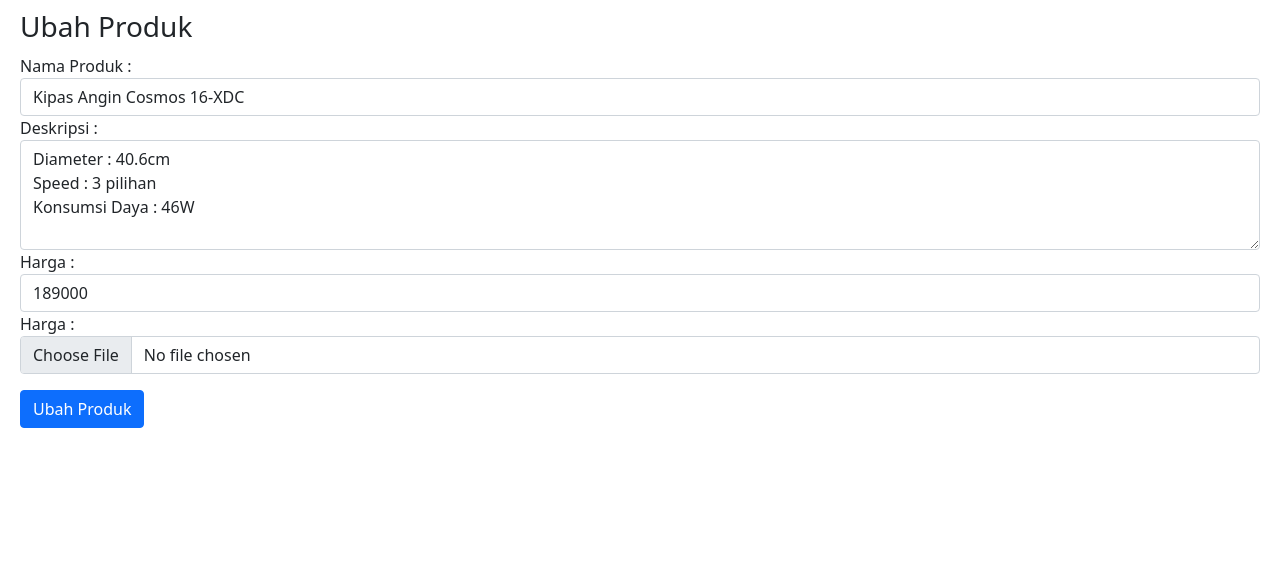
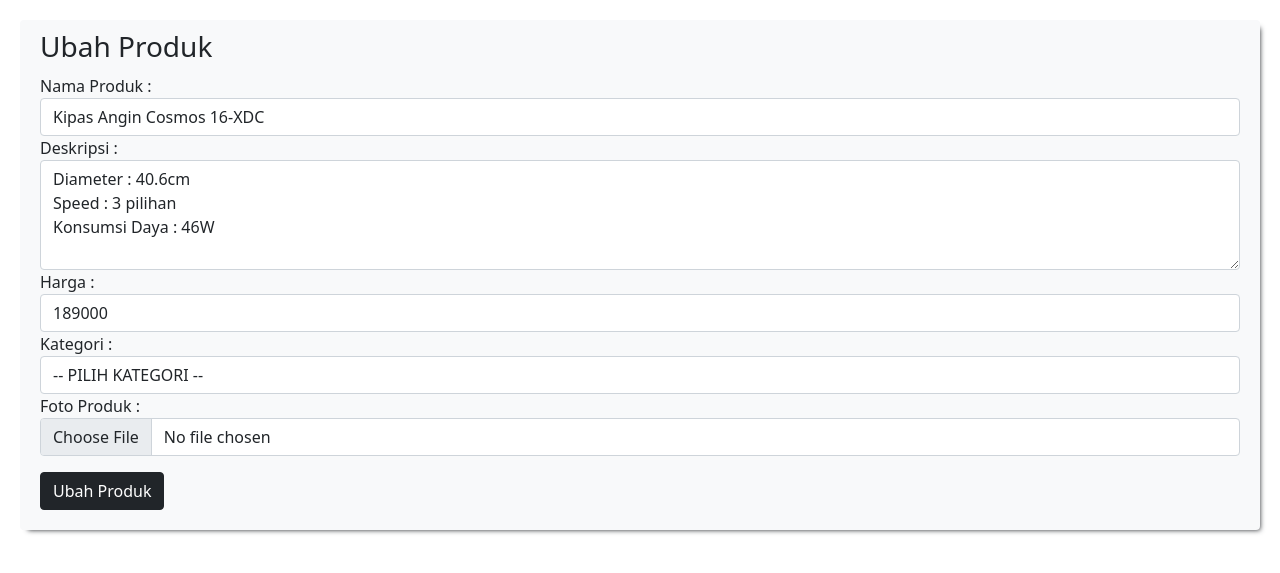
Before and after one commit to AlyaRusyda/TokoOnline-PHP-Mysql, a PHP site: page /ubah_produk.php?id_produk=16 in a window 1280 px wide. Shown: the top 573 px of the page. Run offline with PHP 8.4, Linux system fonts and the light colour scheme; data comes from the database, SQL or seed files in the repository.

Commit message:
Add files via upload

```diff
--- a/onlinestore/ubah_produk.php
+++ b/onlinestore/ubah_produk.php
@@ -1,34 +1,54 @@
 <!DOCTYPE html>
 <html>
+
 <head>
     <link href="https://cdn.jsdelivr.net/npm/bootstrap@5.0.1/dist/css/bootstrap.min.css" rel="stylesheet" integrity="sha384-+0n0xVW2eSR5OomGNYDnhzAbDsOXxcvSN1TPprVMTNDbiYZCxYbOOl7+AMvyTG2x" crossorigin="anonymous">
     <title></title>
     <style>
         * {
-            margin : 10px;
+            margin: 10px;
         }
     </style>
 </head>
+
 <body>
     <?php
     include "connect.php";
-        $qry_get_produk=mysqli_query($conn,"select * from produk where id_produk = '".$_GET['id_produk']."'");
-        $dt_produk=mysqli_fetch_array($qry_get_produk);
+    $qry_get_produk = mysqli_query($conn, "select * from produk where id_produk = '" . $_GET['id_produk'] . "'");
+    $dt_produk = mysqli_fetch_array($qry_get_produk);
     ?>
+    <div class="col-md rounded bg-light" style="box-shadow: 4px 4px 5px -4px;padding:10px">
         <h3>Ubah Produk</h3>
         <form action="proses_ubah_produk.php" method="post">
-        <input type="hidden" name="id_produk" value="<?=$dt_produk['id_produk']?>">
+            <input type="hidden" name="id_produk" value="<?= $dt_produk['id_produk'] ?>">
             Nama Produk :
-        <input type="text" name="nama_produk" value="<?=$dt_produk['nama_produk']?>" class="form-control">
+            <input type="text" name="nama_produk" value="<?= $dt_produk['nama_produk'] ?>" class="form-control">
             Deskripsi :
-        <textarea name="deskripsi" class="form-control" rows="4"><?=$dt_produk['deskripsi']?></textarea>
+            <textarea name="deskripsi" class="form-control" rows="4"><?= $dt_produk['deskripsi'] ?></textarea>
             Harga :
-        <input type="number" name="harga" value="<?=$dt_produk['harga']?>" class="form-control">
-        Harga :
-        <input type="file" name="foto" value="<?=$dt_produk['foto']?>" class="form-control">
-        <input type="submit" name="simpan" value="Ubah Produk" class="btn btn-primary mt-3">
+            <input type="number" name="harga" value="<?= $dt_produk['harga'] ?>" class="form-control">
+            Kategori :
+            <select name="kategori" id="" class="form-control" <?= $dt_produk['kategori'] ?>>
+                <option value="">-- PILIH KATEGORI --</option>
+                <option value="elektronik">Elektronik</option>
+                <option value="makanan">Makanan & Minuman</option>
+                <option value="komp">Aksesoris Komputer & Handphone</option>
+                <option value="kecantikan">Kecantikan</option>
+                <option value="baju">Pakaian</option>
+                <option value="bayi">Bayi & Anak</option>
+                <option value="kesehatan">Kesehatan</option>
+                <option value="olahraga">Perlengkapan Olahraga</option>
+                <option value="furniture">Furniture</option>
+                <option value="buku">Stationery</option>
+                <option value="buku">Sepatu</option>
+                <option value="buku">Otomotif</option>
+            </select>
+            Foto Produk :
+            <input type="file" name="foto" value="<?= $dt_produk['foto'] ?>" class="form-control">
+            <input type="submit" name="simpan" value="Ubah Produk" class="btn btn-dark mt-3">
         </form>
 
         <script src="https://cdn.jsdelivr.net/npm/bootstrap@5.0.1/dist/js/bootstrap.bundle.min.js" integrity="sha384-gtEjrD/SeCtmISkJkNUaaKMoLD0//ElJ19smozuHV6z3Iehds+3Ulb9Bn9Plx0x4" crossorigin="anonymous"></script>
 </body>
+
 </html>
```
Lines whose indentation alone changed are shown as unchanged.
